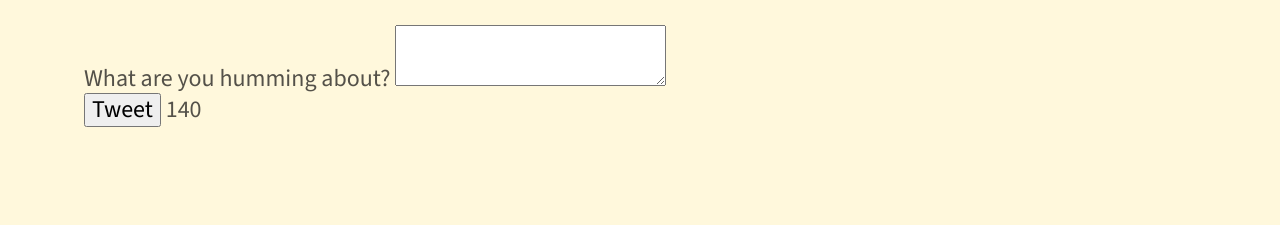
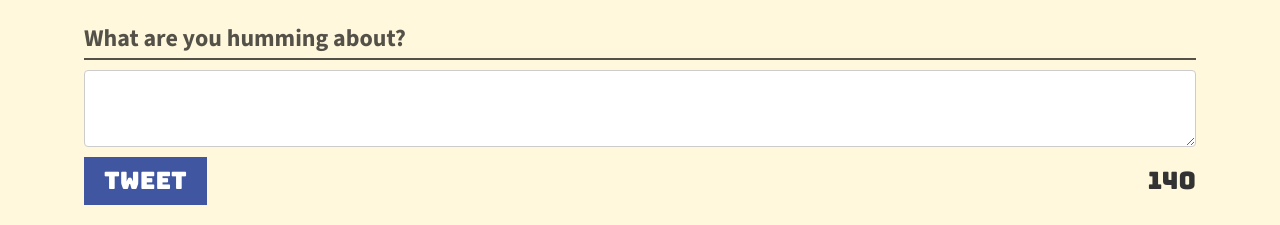
Before and after one commit to bendhallam/tweeter, a website: page public/index.html in a window 1280 px wide. Shown: the part 616-841 px from the top of the page. Before the commit the page ends 800 px from the top, so only its background shows below. Drawn offline with nearby package versions, Linux system fonts and the light colour scheme.

Commit message:
added new tweet form

```diff
--- a/public/index.html
+++ b/public/index.html
@@ -15,6 +15,8 @@
     <link rel="stylesheet" href="/styles/layout.css" type="text/css" />
     <link rel="stylesheet" href="/styles/nav.css" type="text/css" />
     <link rel="stylesheet" href="/styles/header.css" type="text/css" />
+    <link rel="stylesheet" href="/styles/new-tweet.css" type="text/css" />
+
 
     <!-- External JS -->
     <script src="https://ajax.googleapis.com/ajax/libs/jquery/3.4.1/jquery.min.js"></script>
@@ -46,7 +48,7 @@
     <main class="container">
       <section class="new-tweet">
         <h2>Compose Tweet</h2>
-        <form>
+        <form action="/tweets/" method="POST">
           <label for="tweet-text">What are you humming about?</label>
           <textarea name="text" id="tweet-text"></textarea>
           <div>
--- /dev/null
+++ b/public/styles/new-tweet.css
@@ -0,0 +1,48 @@
+/* New tweet section styling */
+.new-tweet {
+  margin-top: 20px;
+  position: relative;
+}
+
+/* Label styling */
+.new-tweet label {
+  display: block;
+  margin-bottom: 10px;
+  font-weight: bold;
+  border-bottom: 2px solid;
+  padding-bottom: 5px;
+}
+
+/* Text box styling */
+.new-tweet textarea {
+  display: block;
+  width: 100%;
+  padding: 10px;
+  margin-bottom: 10px;
+  border: 1px solid #ccc;
+  border-radius: 4px;
+  box-sizing: border-box;
+}
+
+/* Button styling */
+.new-tweet button {
+  background-color: #4056A1; /* Blue background for the button */
+  color: white;
+  border: none;
+  padding: 10px 20px;
+  cursor: pointer;
+  font-size: 1em;
+  font-family: 'Bungee', cursive; /* Font-family for Bungee font */
+  display: block;
+  margin-top: 10px;
+}
+
+/* Counter styling */
+.counter {
+  position: absolute;
+  right: 0;
+  bottom: 10px; /* Adjust position as needed */
+  font-family: 'Bungee', cursive; /* Font-family for Bungee font */
+  font-size: 1em;
+  color: #333;
+}
--- a/server/data-files/initial-tweets.json
+++ b/server/data-files/initial-tweets.json
@@ -8,7 +8,7 @@
     "content": {
       "text": "If I have seen further it is by standing on the shoulders of giants"
     },
-    "created_at": 1722632606256
+    "created_at": 1722632937343
   },
   {
     "user": {
@@ -19,6 +19,6 @@
     "content": {
       "text": "Je pense , donc je suis"
     },
-    "created_at": 1722719006256
+    "created_at": 1722719337343
   }
 ]
```
